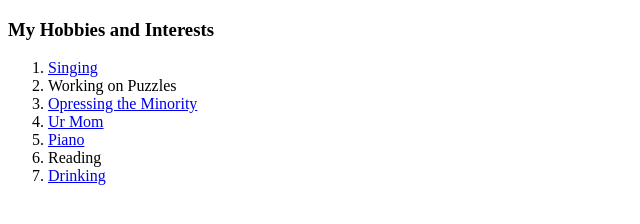
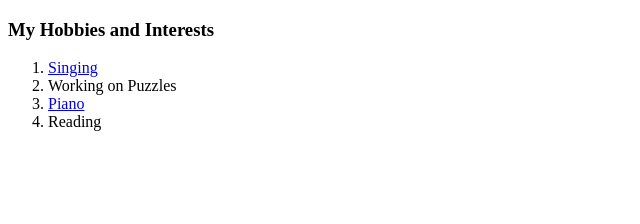
Before and after one commit to Jog-sama/cv, a plain HTML site: page hobbies.html in a window 1280 px wide. Shown: the whole page, without its empty margins (0-640 px from the left). Drawn offline with Linux system fonts and the light colour scheme.

Commit message:
Update hobbies.html

```diff
--- a/hobbies.html
+++ b/hobbies.html
@@ -11,11 +11,8 @@
   <ol>
     <li><a href="https://www.instagram.com/p/CNOUSfdAyTi/">Singing</a></li>
     <li>Working on Puzzles</li>
-    <li><a href="https://www.ndtv.com/tamil-nadu-news/tamil-nadu-villupuram-man-beaten-to-death-family-alleges-attacked-for-being-dalit-2181008">Opressing the Minority</a></li>
-    <li><a href="https://www.brooklynpaper.com/wp-content/uploads/2011/08/dtg_vaginatree_2011_9_2_bk02_z.jpg">Ur Mom</a></li>
     <li><a href="https://www.instagram.com/p/BN4Gi0AhbLl/">Piano</a></li>
     <li>Reading</li>
-    <li><a href="https://www.instagram.com/p/Ca6T0MWKnzC/">Drinking</a></li>
   </ol>
 </body>
 </html>
```
